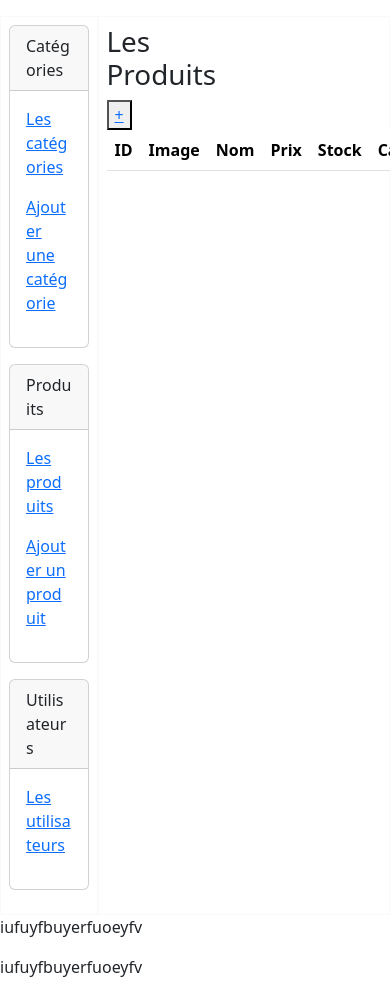
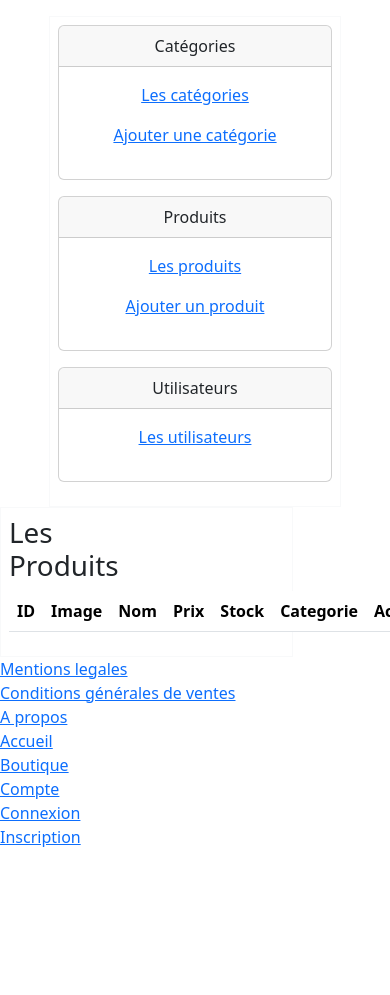
Before and after one commit to Roi-salemm/BASE.0.6, a Symfony app: template templates/admin/products/index.html.twig in a window 390 px wide; the page is wider, and only the part inside the window is pictured. Shown: the part 136-1131 px from the top of that part. After the commit the page ends 983 px from the top of that part, so only its background shows below. Run offline with Twig, Linux system fonts and the light colour scheme; the template is opened without the code that fills it, so the values that code supplies are empty; some libraries are stand-ins or nearby versions; some web fonts are replaced.

Commit message:
Front de la partie administration responsive de la parti administration

```diff
--- a/templates/_partials/_adminnav.html.twig
+++ b/templates/_partials/_adminnav.html.twig
@@ -1,12 +1,12 @@
-<aside class="col-3 border border-light bg-white p-2">
+<aside class="col-md-3 col-9 mx-auto text-center border border-light bg-white p-2">
 
     <article class="card mb-3">
         <div class="card-header">
             Catégories
         </div>
         <div class="card-body">
-            <p><a href="{{ path('admin_categories_index') }}">Les catégories</a></p>
-            <p><a href="{{ path('admin_categories_add') }}">Ajouter une catégorie</a></p>
+            <p><a href="{{ path('admin_categories_index') }}" class="btn_color btn_color-3">Les catégories</a></p>
+            <p><a href="{{ path('admin_categories_add') }}" class="btn_color btn_color-3">Ajouter une catégorie</a></p>
         </div>
     </article>
 
@@ -15,8 +15,8 @@
             Produits
         </div>
         <div class="card-body">
-            <p><a href="{{ path('admin_products_index') }}">Les produits</a></p>
-            <p><a href="{{ path('admin_products_add') }}">Ajouter un produit</a></p>
+            <p><a href="{{ path('admin_products_index') }}" class="btn_color btn_color-4">Les produits</a></p>
+            <p><a href="{{ path('admin_products_add') }}" class="btn_color btn_color-4">Ajouter un produit</a></p>
         </div>
     </article>
 
@@ -25,7 +25,7 @@
             Utilisateurs
         </div>
         <div class="card-body">
-            <p><a href="{{ path('admin_users_index') }}">Les utilisateurs</a></p>
+            <p><a href="{{ path('admin_users_index') }}" class="btn_color btn_color-2">Les utilisateurs</a></p>
         </div>
     </article>
 
--- a/templates/_partials/_footer.html.twig
+++ b/templates/_partials/_footer.html.twig
@@ -1,13 +1,20 @@
-<footer class="footer__">
+<footer class="footer__ ">
 
     <section class="footer__side">
         <div class="footer__g">
-            <p>iufuyfbuyerfuoeyfv</p>
+            <div><a class="footer__txt" href="">Mentions legales</a></div>
+            <div><a class="footer__txt" href="">Conditions générales de ventes</a></div>
+            <div><a class="footer__txt" href="">A propos</a></div>
         </div>
         <div class="footer__d">
-            <p>iufuyfbuyerfuoeyfv</p>
-
+            <div><a class="footer__txt" href="">Accueil</a></div>
+            <div><a class="footer__txt" href="">Boutique</a></div>
+            <div><a class="footer__txt" href="">Compte</a></div>
+            <div><a class="footer__txt" href="">Connexion</a></div>
+            <div><a class="footer__txt" href="">Inscription</a></div>
         </div>
     </section>
 
+
+
 </footer>
--- a/templates/_partials/_nav.html.twig
+++ b/templates/_partials/_nav.html.twig
@@ -58,7 +58,7 @@
 
     <header>
         <div>
-          <i class="fas fa-atom"></i>
+          <i class=""></i>
           <p>AMEL RESINE</p>
         </div>
         <nav>
--- a/templates/admin/categories/_form.html.twig
+++ b/templates/admin/categories/_form.html.twig
@@ -9,5 +9,5 @@
 
     {# Le {{ button_label|default('Ajouter') }} permet de changer le btn
             cf edit.html.twig -> le include #}
-    <button type="submit" class="btn btn-primary">{{ button_label|default('Ajouter') }}</button>
+    <button type="submit" class="btn_color_larger btn_color-1">{{ button_label|default('Ajouter') }}</button>
 {{ form_end(categoriesForm) }}
--- a/templates/admin/categories/index.html.twig
+++ b/templates/admin/categories/index.html.twig
@@ -33,8 +33,8 @@
                                     {# {% endif %} #}
                                 <td>{{ categorie.categoryOrder }}</td>
                                 <td>
-                                    <button><a class="" href="{{ path('admin_categories_edit', {id: categorie.id}) }}">Modifier</a></button>
-                                    <button><a class="text-danger" href="{{ path('admin_categories_delete', {id: categorie.id}) }}">Supprimer</a></button>
+                                    <a class="btn_modifier" href="{{ path('admin_categories_edit', {id: categorie.id}) }}">Modifier</a>
+                                    <a class="btn_supprimer" href="{{ path('admin_categories_delete', {id: categorie.id}) }}">Supprimer</a>
                                 </td>
                             </tr>
 
--- a/templates/admin/products/index.html.twig
+++ b/templates/admin/products/index.html.twig
@@ -18,9 +18,9 @@
                     <div class="col-7">
                         <h1>Les Produits</h1>
                     </div>
-                    <div class="relatif">
+                    {# <div class="relatif">
                         <button class="btn__add"><a class="decoration centre" href="{{ path('admin_products_add') }}">+</a></button>
-                    </div>
+                    </div> #}
                 </div>
 
 
@@ -49,8 +49,8 @@
                                 <td>{{ produit.stock }}</td>
                                 <td>{{ produit.categories.name }}</td>
                                 <td>
-                                    <button><a class="" href="{{ path('admin_products_edit', {id: produit.id}) }}">Modifier</a></button>
-                                    <button><a class="text-danger" href="{{ path('admin_products_delete', {id: produit.id}) }}">Supprimer</a></button>
+                                    <a class="btn_modifier" href="{{ path('admin_products_edit', {id: produit.id}) }}">Modifier</a>
+                                    <a class="btn_supprimer" href="{{ path('admin_products_delete', {id: produit.id}) }}">Supprimer</a>
                                 </td>
                             </tr>
                         {% endfor %}
--- a/templates/admin/users/index.html.twig
+++ b/templates/admin/users/index.html.twig
@@ -71,7 +71,7 @@
                                     {% endif %} #}
                                 </td>
                                 <td>
-                                    <button class="" href="#">Modifier</button>
+                                    <button class="btn_modifier" href="#">Modifier</button>
                                 </td>
 
                             </tr>
--- a/templates/base.html.twig
+++ b/templates/base.html.twig
@@ -9,10 +9,10 @@
 {# Les fichiers css #}
         <link rel="stylesheet" href="{{ asset('assets/css/style.css') }}">
         <link rel="stylesheet" href="{{ asset('assets/css/reset.css') }}">
-        <link rel="stylesheet" href="{{ asset('assets/css/composant.css') }}">
+        <link rel="stylesheet" href="{{ asset('assets/css/composants.css') }}">
         <link rel="stylesheet" href="{{ asset('assets/css/menu/nav.css') }}">
         <link rel="stylesheet" href="{{ asset('assets/css/footer/footer.css') }}">
-        {# <link rel="stylesheet" href="{{ asset('assets/css/main/product.css') }}"> #}
+        <link rel="stylesheet" href="{{ asset('assets/css/main/product.css') }}">
 
 {# Les Librairies css #}
         <link rel="stylesheet" href="{{ asset('assets/css/bootstrap.min.css') }}">
--- a/templates/main/index.html.twig
+++ b/templates/main/index.html.twig
@@ -152,7 +152,7 @@
                     {# <img class="card__thumb" src="https://i.imgur.com/7D7I6dI.png" alt="" /> #}
                     <div class="card__header-text">
                     <h3 class="card__title">{{ item.name }}</h3>
-                    <span class="card__status">{{ item.price }} $</span>
+                    <span class="card__status">{{ item.price / 100 }} €</span>
                     </div>
                 </div>
                 <p class="card__description">{{ item.description }}</p>
--- a/templates/products/index.html.twig
+++ b/templates/products/index.html.twig
@@ -72,4 +72,10 @@
             </section>
         </main>
 
+
+        <div class="space"></div>
+
+
+
+
     {% endblock %}
```
Also changed, not shown: src/Controller/ProductsController.php (+14 -10 lines), src/Repository/ProductsRepository.php (+12 -0 lines), templates/products/details.html.twig (+133 -10 lines).
